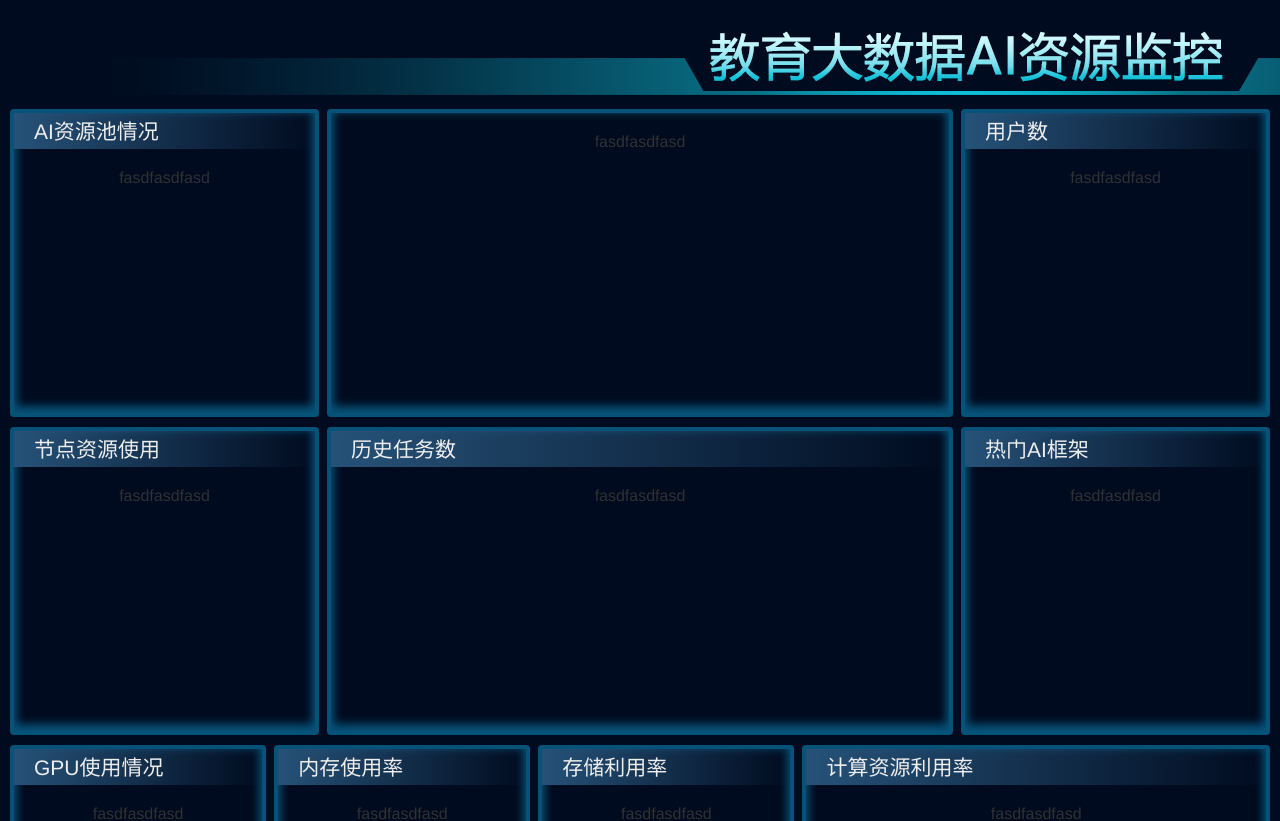
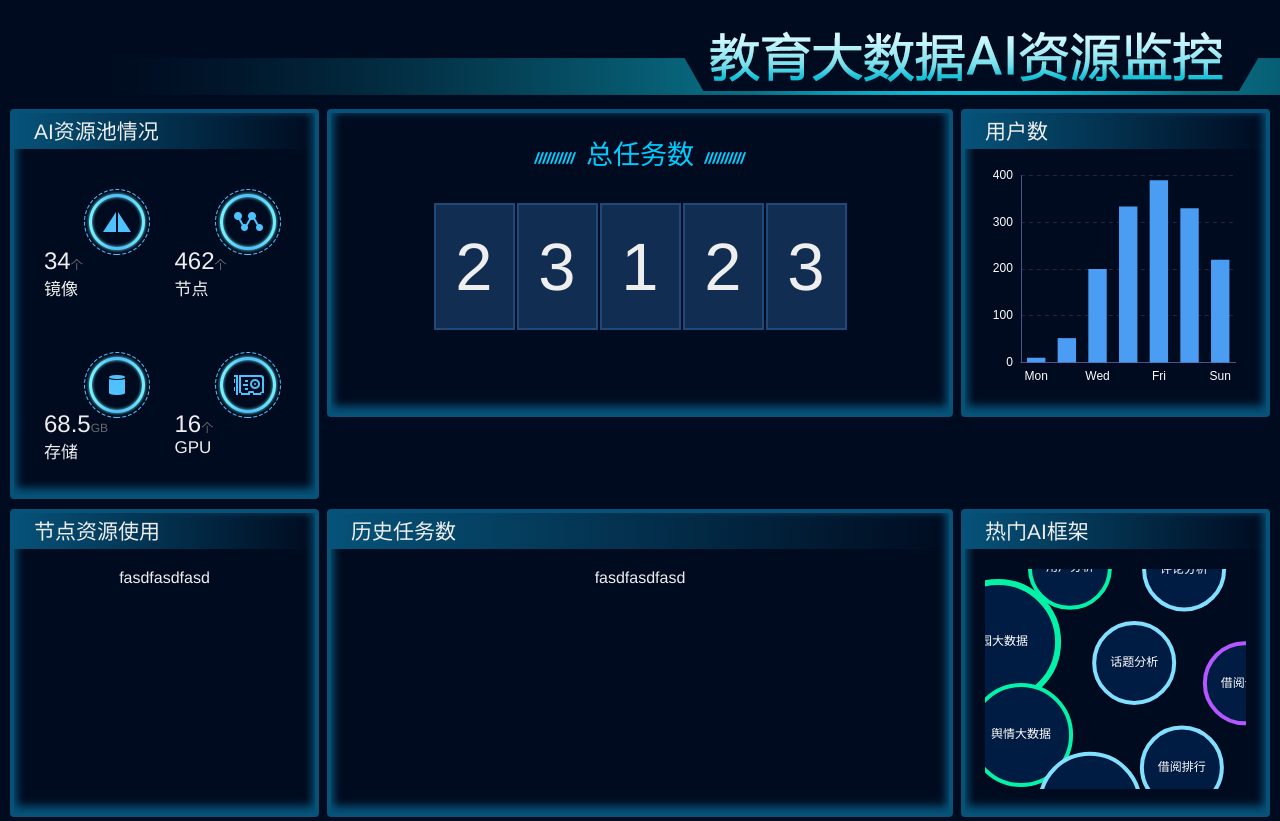
Before and after one commit to winkay/vue-dashboard, a Vue app: page / in a window 1280 px wide. Shown: the top 821 px of the page. Built offline with nearby package versions, Linux system fonts and the light colour scheme.

Commit message:
almost there

```diff
--- a/src/components/CommonCard.vue
+++ b/src/components/CommonCard.vue
@@ -24,12 +24,17 @@ export default {
   -moz-box-shadow: 0 -4px 9px 3px #065278 inset; /* 老的 Firefox */
   box-shadow: 0 -4px 9px 3px #065278 inset;
   background-color: rgba(255, 255, 255, 0);
+  color: #eeeeee;
 
   .el-card__header {
     height: 36px;
     text-align: left;
     padding: 2px 20px;
-    background-image: linear-gradient(to right, rgba(38, 82, 120, 1), rgba(3, 11, 31, 0));
+    background-image: linear-gradient(90deg,
+      rgba(6, 82, 120, 1) 0%,
+      rgba(3, 47, 76, 1) 51%,
+      rgba(0, 11, 31, 0) 100%);
+    // background-image: linear-gradient(to right, rgba(38, 82, 120, 1), rgba(3, 11, 31, 0));
     border-bottom: 0px solid #EBEEF5;
 
     span {
--- a/src/main.js
+++ b/src/main.js
@@ -4,13 +4,14 @@ import router from './router'
 import store from './store'
 import ElementUI from 'element-ui'
 import 'element-ui/lib/theme-chalk/index.css'
-import ECharts from 'vue-echarts'
+import 'echarts'
+import VueECharts from 'vue-echarts'
 import { VueAxios } from './utils/request'
 
 Vue.config.productionTip = false
 
 Vue.use(ElementUI)
-Vue.component('v-chart', ECharts)
+Vue.component('v-chart', VueECharts)
 Vue.use(VueAxios)
 
 new Vue({
--- a/src/views/Home.vue
+++ b/src/views/Home.vue
@@ -66,7 +66,6 @@ export default {
 <style scoped lang='scss'>
 .home {
   margin: 10px;
-
   .row-margin {
     margin: 10px 20px;
   }
--- a/src/views/components/Framework.vue
+++ b/src/views/components/Framework.vue
@@ -1,7 +1,11 @@
 <template>
   <common-card title="热门AI框架">
     <template v-slot:content>
-      fasdfasdfasd
+      <v-chart
+        :options="option"
+        style="height: 220px; width: 100%"
+        :autoresize="true"
+      />
     </template>
   </common-card>
 </template>
@@ -14,6 +18,134 @@ export default {
   name: 'Framework',
   components: {
     CommonCard
+  },
+  data() {
+    return {
+      option: {
+        tooltip: {
+          formatter: (params, ticket, callback) => {
+            return params.name + ':' + params.data.symbolSize
+          }
+        },
+        animationDurationUpdate: 1500,
+        animationEasingUpdate: 'quinticInOut',
+        color: ['#83e0ff', '#45f5ce', '#b158ff'],
+        series: [
+          {
+            type: 'graph',
+            layout: 'force',
+            force: {
+              repulsion: 200,
+              edgeLength: [10, 50]
+            },
+            roam: true,
+            label: {
+              normal: {
+                show: true
+              }
+            },
+            data: [
+              {
+                name: '校园大数据',
+                symbolSize: 120,
+                category: 0,
+                itemStyle: {
+                  normal: {
+                    borderColor: '#04f2a7',
+                    borderWidth: 6,
+                    color: '#001c43'
+                  }
+                }
+              },
+              {
+                name: '舆情大数据',
+                symbolSize: 100,
+                itemStyle: {
+                  normal: {
+                    borderColor: '#04f2a7',
+                    borderWidth: 4,
+                    color: '#001c43'
+                  }
+                },
+                category: 1
+              },
+              {
+                name: '用户分析',
+                symbolSize: 80,
+                category: 1,
+                itemStyle: {
+                  normal: {
+                    borderColor: '#04f2a7',
+                    borderWidth: 4,
+                    color: '#001c43'
+                  }
+                }
+              },
+              {
+                name: '话题分析',
+                symbolSize: 80,
+                category: 1,
+                itemStyle: {
+                  normal: {
+                    borderColor: '#82dffe',
+                    borderWidth: 4,
+                    color: '#001c43'
+                  }
+                }
+              },
+              {
+                name: '评论分析',
+                symbolSize: 80,
+                category: 1,
+                itemStyle: {
+                  normal: {
+                    borderColor: '#82dffe',
+                    borderWidth: 4,
+                    color: '#001c43'
+                  }
+                }
+              },
+              {
+                name: '图书馆分析',
+                symbolSize: 100,
+                category: 2,
+                itemStyle: {
+                  normal: {
+                    borderColor: '#82dffe',
+                    borderWidth: 4,
+                    color: '#001c43'
+                  }
+                }
+              },
+              {
+                name: '借阅分析',
+                symbolSize: 80,
+                category: 2,
+                itemStyle: {
+                  normal: {
+                    borderColor: '#b457ff',
+                    borderWidth: 4,
+                    color: '#001c43'
+                  }
+                }
+              },
+              {
+                name: '借阅排行',
+                symbolSize: 80,
+                itemStyle: {
+                  normal: {
+                    borderColor: '#82dffe',
+                    borderWidth: 4,
+                    color: '#001c43'
+                  }
+                },
+                category: 2
+              }
+            ]
+          }
+        ]
+      }
+    }
   }
 }
 </script>
--- a/src/views/components/Resources.vue
+++ b/src/views/components/Resources.vue
@@ -1,7 +1,56 @@
 <template>
   <common-card title="AI资源池情况">
     <template v-slot:content>
-      fasdfasdfasd
+      <div style='text-align: left;'>
+        <el-row style="margin-top:20px">
+          <el-col :span="12">
+            <div class="res-image">
+              <img src="../../../static/images/image.png" />
+            </div>
+            <div class="res-desc">
+              <span class='res-num'>34</span>
+              <span class='res-unit'>个</span>
+              <br />
+              <span class='res-name'>镜像</span>
+            </div>
+          </el-col>
+          <el-col :span="12">
+            <div class="res-image">
+              <img src="../../../static/images/node.png" />
+            </div>
+            <div class="res-desc">
+              <span class='res-num'>462</span>
+              <span class='res-unit'>个</span>
+              <br />
+              <span class='res-name'>节点</span>
+            </div>
+          </el-col>
+        </el-row>
+        <el-row style="margin-top:40px">
+          <el-col :span="12">
+            <div class="res-image">
+              <img src="../../../static/images/storage.png" />
+            </div>
+            <div class="res-desc">
+              <span class='res-num'>68.5</span>
+              <span class='res-unit'>GB</span>
+              <br />
+              <span class='res-name'>存储</span>
+            </div>
+          </el-col>
+          <el-col :span="12">
+            <div class="res-image">
+              <img src="../../../static/images/gpu.png" />
+            </div>
+            <div class="res-desc">
+              <span class='res-num'>16</span>
+              <span class='res-unit'>个</span>
+              <br />
+              <span class='res-name'>GPU</span>
+            </div>
+          </el-col>
+        </el-row>
+      </div>
     </template>
   </common-card>
 </template>
@@ -19,4 +68,27 @@ export default {
 </script>
 
 <style scoped lang='scss'>
+.res-image {
+  margin-left: 50px;
+  display: inline-block;
+}
+.res-desc {
+  margin-left: 10px;
+  display: inline-block;
+  bottom: 12px;
+  position: relative;
+
+  .res-num {
+    font-size: 24px;
+  }
+
+  .res-unit {
+    font-size: 12px;
+    color: #656970;
+  }
+
+  .res-name {
+    font-size: 17px;
+  }
+}
 </style>
--- a/src/views/components/TotalTasks.vue
+++ b/src/views/components/TotalTasks.vue
@@ -1,7 +1,16 @@
 <template>
   <common-card>
     <template v-slot:content>
-      fasdfasdfasd
+      <div>
+        <img src="../../../static/images/subtitle.png" />
+        <span class="task-title">总任务数</span>
+        <img src="../../../static/images/subtitle.png" />
+      </div>
+      <div style="margin: 30px 0; display: inline-block;">
+        <template v-for="(num, index) in taskNum.split('')">
+          <div class="task-num" :key="index"><span>{{num}}</span></div>
+        </template>
+      </div>
     </template>
   </common-card>
 </template>
@@ -14,9 +23,34 @@ export default {
   name: 'TotalTasks',
   components: {
     CommonCard
+  },
+  data() {
+    return {
+      taskNum: '23123'
+    }
   }
 }
 </script>
 
 <style scoped lang='scss'>
+.task-title {
+  color: #00ccff;
+  font-size: 27px;
+  margin: auto 10px;
+}
+.task-num {
+  width: 77px;
+  height: 123px;
+  display: inline-block;
+  margin: 1px;
+  background-color: rgba(74, 157, 242, 0.24);
+  border: solid 2px rgba(74, 157, 242, 0.24);
+
+  span {
+    height: 123px;
+    font-size: 67px;
+    line-height: 123px;
+    vertical-align: middle;
+  }
+}
 </style>
--- a/src/views/components/Users.vue
+++ b/src/views/components/Users.vue
@@ -1,7 +1,7 @@
 <template>
   <common-card title="用户数">
     <template v-slot:content>
-      fasdfasdfasd
+      <v-chart :options='option' style="height:220px; width:100%;" :autoresize='true'/>
     </template>
   </common-card>
 </template>
@@ -14,6 +14,74 @@ export default {
   name: 'Users',
   components: {
     CommonCard
+  },
+  data() {
+    return {
+      option: {
+        color: ['#4a9df2'],
+        tooltip: {
+          trigger: 'axis',
+          axisPointer: { // 坐标轴指示器，坐标轴触发有效
+            type: 'shadow' // 默认为直线，可选为：'line' | 'shadow'
+          }
+        },
+        grid: {
+          top: '3%',
+          left: '3%',
+          right: '4%',
+          bottom: '3%',
+          containLabel: true
+        },
+        xAxis: [
+          {
+            type: 'category',
+            data: ['Mon', 'Tue', 'Wed', 'Thu', 'Fri', 'Sat', 'Sun'],
+            axisLine: {
+              lineStyle: {
+                color: '#4e548b'
+              }
+            },
+            axisLabel: {
+              color: '#fefefe'
+            },
+            axisTick: {
+              alignWithLabel: true,
+              length: 0
+            }
+          }
+        ],
+        yAxis: [
+          {
+            type: 'value',
+            axisLine: {
+              lineStyle: {
+                color: '#4e548b'
+              }
+            },
+            axisLabel: {
+              color: '#fefefe'
+            },
+            axisTick: {
+              length: 0
+            },
+            splitLine: {
+              lineStyle: {
+                color: '#1f284a',
+                type: 'dashed'
+              }
+            }
+          }
+        ],
+        series: [
+          {
+            name: '用户数',
+            type: 'bar',
+            barWidth: '60%',
+            data: [10, 52, 200, 334, 390, 330, 220]
+          }
+        ]
+      }
+    }
   }
 }
 </script>
```
